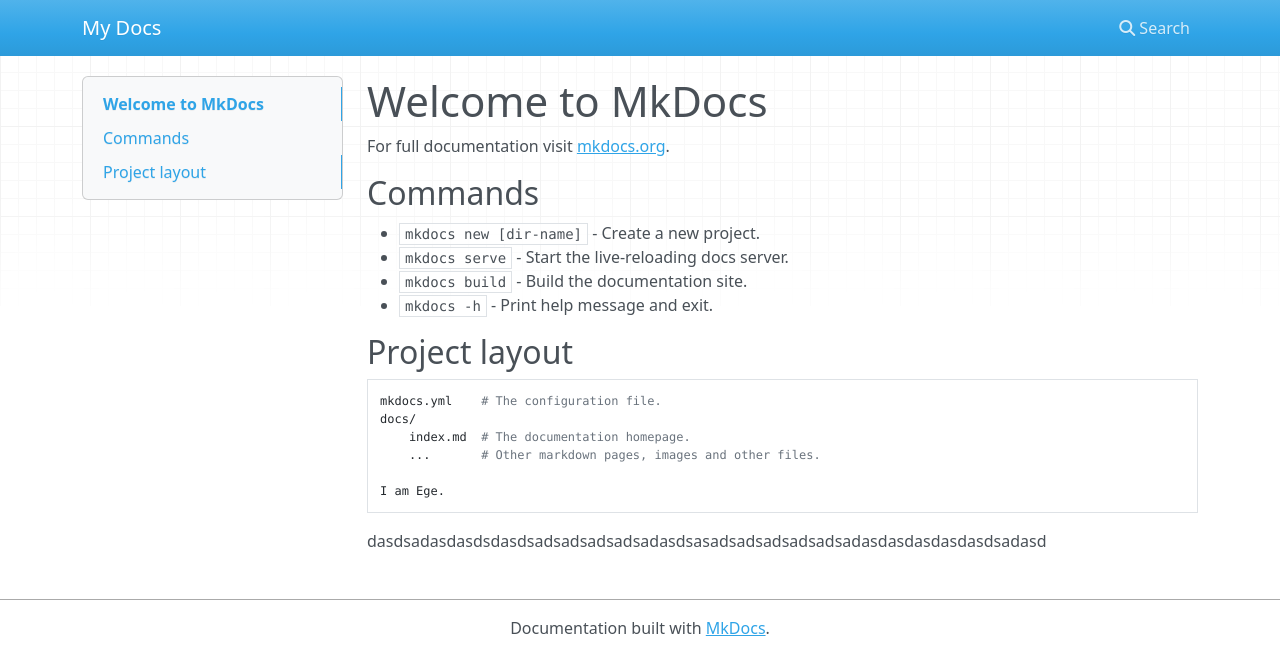
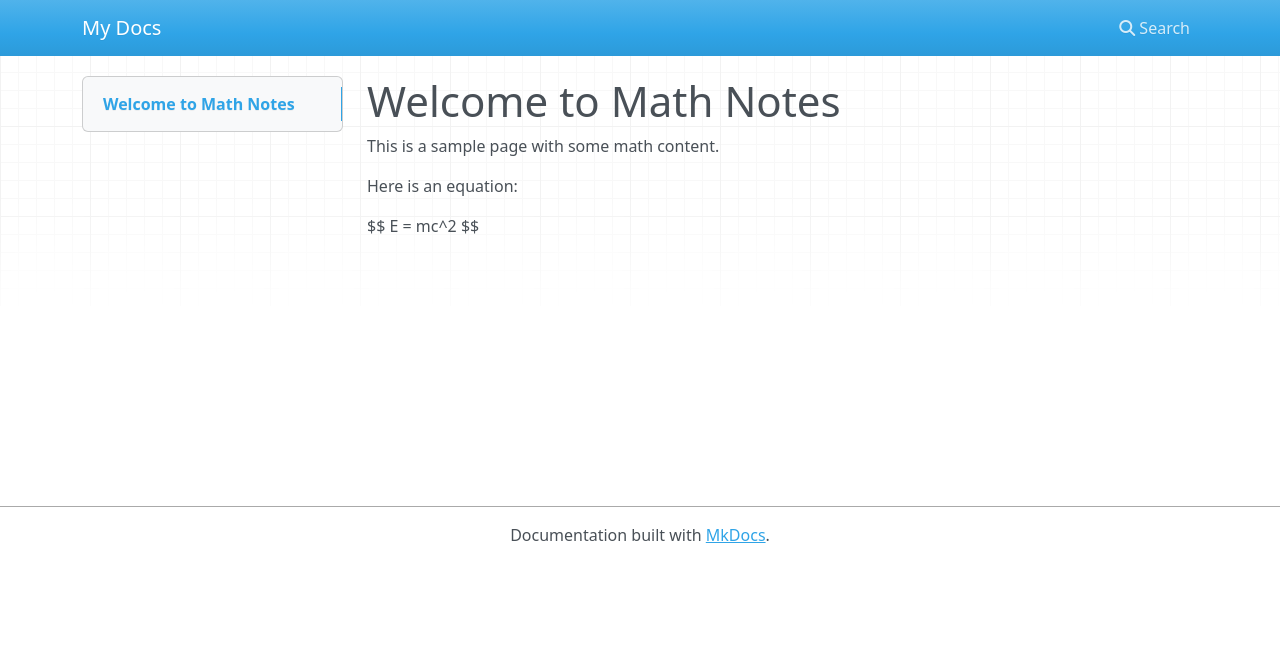
Before and after one commit to krkmzEge/VibeCode, a plain HTML site: page index.html in a window 1280 px wide. Drawn offline with nearby package versions, Linux system fonts and the light colour scheme.

Commit message:
Deployed a0113ca with MkDocs version: 1.6.1

```diff
--- a/index.html
+++ b/index.html
@@ -53,16 +53,8 @@
     <div id="toc-collapse" class="navbar-collapse collapse card bg-body-tertiary">
         <ul class="nav flex-column">
 
-            <li class="nav-item" data-bs-level="1"><a href="#welcome-to-mkdocs" class="nav-link">Welcome to MkDocs</a>
+            <li class="nav-item" data-bs-level="1"><a href="#welcome-to-math-notes" class="nav-link">Welcome to Math Notes</a>
               <ul class="nav flex-column">
-            <li class="nav-item" data-bs-level="2"><a href="#commands" class="nav-link">Commands</a>
-              <ul class="nav flex-column">
-              </ul>
-            </li>
-            <li class="nav-item" data-bs-level="2"><a href="#project-layout" class="nav-link">Project layout</a>
-              <ul class="nav flex-column">
-              </ul>
-            </li>
               </ul>
             </li>
         </ul>
@@ -70,24 +62,12 @@
 </div></div>
                     <div class="col-md-9" role="main">
 
-<h1 id="welcome-to-mkdocs">Welcome to MkDocs</h1>
-<p>For full documentation visit <a href="https://www.mkdocs.org">mkdocs.org</a>.</p>
-<h2 id="commands">Commands</h2>
-<ul>
-<li><code>mkdocs new [dir-name]</code> - Create a new project.</li>
-<li><code>mkdocs serve</code> - Start the live-reloading docs server.</li>
-<li><code>mkdocs build</code> - Build the documentation site.</li>
-<li><code>mkdocs -h</code> - Print help message and exit.</li>
-</ul>
-<h2 id="project-layout">Project layout</h2>
-<pre><code>mkdocs.yml    # The configuration file.
-docs/
-    index.md  # The documentation homepage.
-    ...       # Other markdown pages, images and other files.
-
-I am Ege.
-</code></pre>
-<p>dasdsadasdasdsdasdsadsadsadsadsadasdsasadsadsadsadsadsadasdasdasdasdasdsadasd</p></div>
+<h1 id="welcome-to-math-notes">Welcome to Math Notes</h1>
+<p>This is a sample page with some math content.</p>
+<p>Here is an equation:</p>
+<p>$$
+E = mc^2
+$$</p></div>
             </div>
         </div>
 
@@ -169,5 +149,5 @@ I am Ege.
 
 <!--
 MkDocs version : 1.6.1
-Build Date UTC : 2025-12-11 08:08:20.897542+00:00
+Build Date UTC : 2025-12-11 08:11:42.752861+00:00
 -->
--- a/search/search_index.json
+++ b/search/search_index.json
@@ -1 +1 @@
-{"config":{"indexing":"full","lang":["en"],"min_search_length":3,"prebuild_index":false,"separator":"[\\s\\-]+"},"docs":[{"location":"","text":"Welcome to MkDocs For full documentation visit mkdocs.org . Commands mkdocs new [dir-name] - Create a new project. mkdocs serve - Start the live-reloading docs server. mkdocs build - Build the documentation site. mkdocs -h - Print help message and exit. Project layout mkdocs.yml # The configuration file. docs/ index.md # The documentation homepage. ... # Other markdown pages, images and other files. I am Ege. dasdsadasdasdsdasdsadsadsadsadsadasdsasadsadsadsadsadsadasdasdasdasdasdsadasd","title":"Welcome to MkDocs"},{"location":"#welcome-to-mkdocs","text":"For full documentation visit mkdocs.org .","title":"Welcome to MkDocs"},{"location":"#commands","text":"mkdocs new [dir-name] - Create a new project. mkdocs serve - Start the live-reloading docs server. mkdocs build - Build the documentation site. mkdocs -h - Print help message and exit.","title":"Commands"},{"location":"#project-layout","text":"mkdocs.yml # The configuration file. docs/ index.md # The documentation homepage. ... # Other markdown pages, images and other files. I am Ege. dasdsadasdasdsdasdsadsadsadsadsadasdsasadsadsadsadsadsadasdasdasdasdasdsadasd","title":"Project layout"}]}
+{"config":{"indexing":"full","lang":["en"],"min_search_length":3,"prebuild_index":false,"separator":"[\\s\\-]+"},"docs":[{"location":"","text":"Welcome to Math Notes This is a sample page with some math content. Here is an equation: $$ E = mc^2 $$","title":"Welcome to Math Notes"},{"location":"#welcome-to-math-notes","text":"This is a sample page with some math content. Here is an equation: $$ E = mc^2 $$","title":"Welcome to Math Notes"}]}
```
